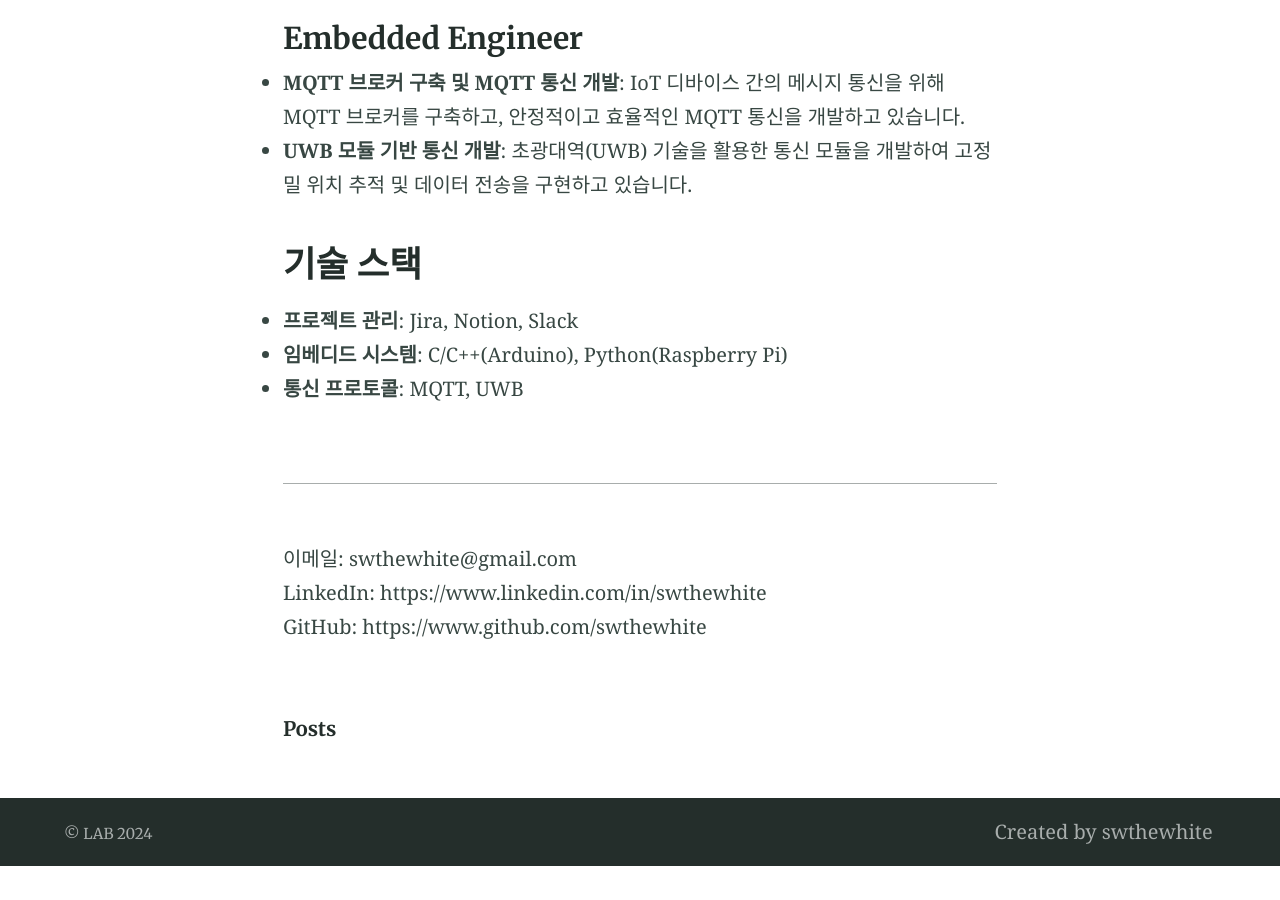
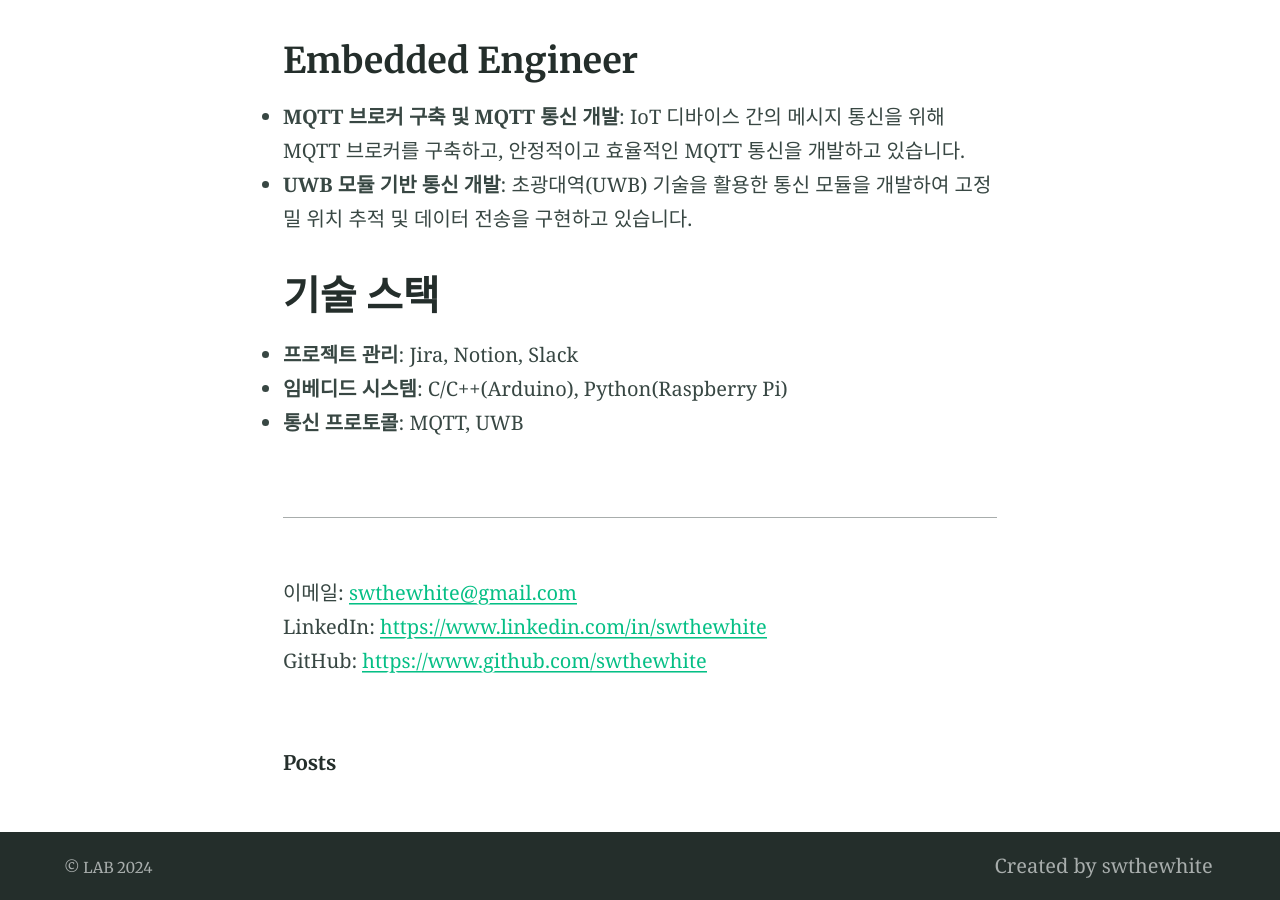
Before and after one commit to A-two-Z/A-two-Z.github.io, a Jekyll site: the page built from _authors/swthewhite.md, in a window 1280 px wide and 900 px high, scrolled down 1126 px. Built offline with Jekyll 4.4.1, drawn with Linux system fonts in a browser that asks for light colours; before the commit the page ends 1992 px from its top, so only the background shows below that; part of the change alters nothing that is shown.

```diff
--- a/_authors/swthewhite.md
+++ b/_authors/swthewhite.md
@@ -8,22 +8,24 @@ feature_image: "https://avatars.githubusercontent.com/u/44691277?v=4"
 # 자기소개
 안녕하세요, 저는 물?류 프로젝트에서 Project Manager과 Embedded Engineer 역할을 담당하고 있는 Seungwoo Baek입니다.
 
-## 역할 및 업무
-### 프로젝트 매니저 (PM)
+# 역할 및 업무
+
+## 프로젝트 매니저 (PM)
 - **Jira & Notion 관리**: 프로젝트 관리 및 협업 도구인 Jira와 Notion을 활용하여 프로젝트의 계획, 진행 상황, 문제 해결 등을 체계적으로 관리하고 있습니다.
 - **Slack 관리**: 팀원 간의 원활한 소통과 협업을 위해 Slack을 활용하여 실시간 커뮤니케이션 채널을 운영하고 있습니다.
 - **기술 블로그 구축**: 프로젝트의 기술적 성과와 학습 내용을 공유하기 위해 기술 블로그를 구축하고, 관련 콘텐츠를 작성하고 있습니다.
-### Embedded Engineer
+
+## Embedded Engineer
 - **MQTT 브로커 구축 및 MQTT 통신 개발**: IoT 디바이스 간의 메시지 통신을 위해 MQTT 브로커를 구축하고, 안정적이고 효율적인 MQTT 통신을 개발하고 있습니다.
 - **UWB 모듈 기반 통신 개발**: 초광대역(UWB) 기술을 활용한 통신 모듈을 개발하여 고정밀 위치 추적 및 데이터 전송을 구현하고 있습니다.
 
-## 기술 스택
+# 기술 스택
 - **프로젝트 관리**: Jira, Notion, Slack
 - **임베디드 시스템**: C/C++(Arduino), Python(Raspberry Pi)
 - **통신 프로토콜**: MQTT, UWB
 
 ---
 
-이메일: swthewhite@gmail.com
-LinkedIn: https://www.linkedin.com/in/swthewhite
-GitHub: https://www.github.com/swthewhite
+이메일: [swthewhite@gmail.com](swthewhite@gmail.com)
+LinkedIn: [https://www.linkedin.com/in/swthewhite](https://www.linkedin.com/in/swthewhite)
+GitHub: [https://www.github.com/swthewhite](https://www.github.com/swthewhite)
```
